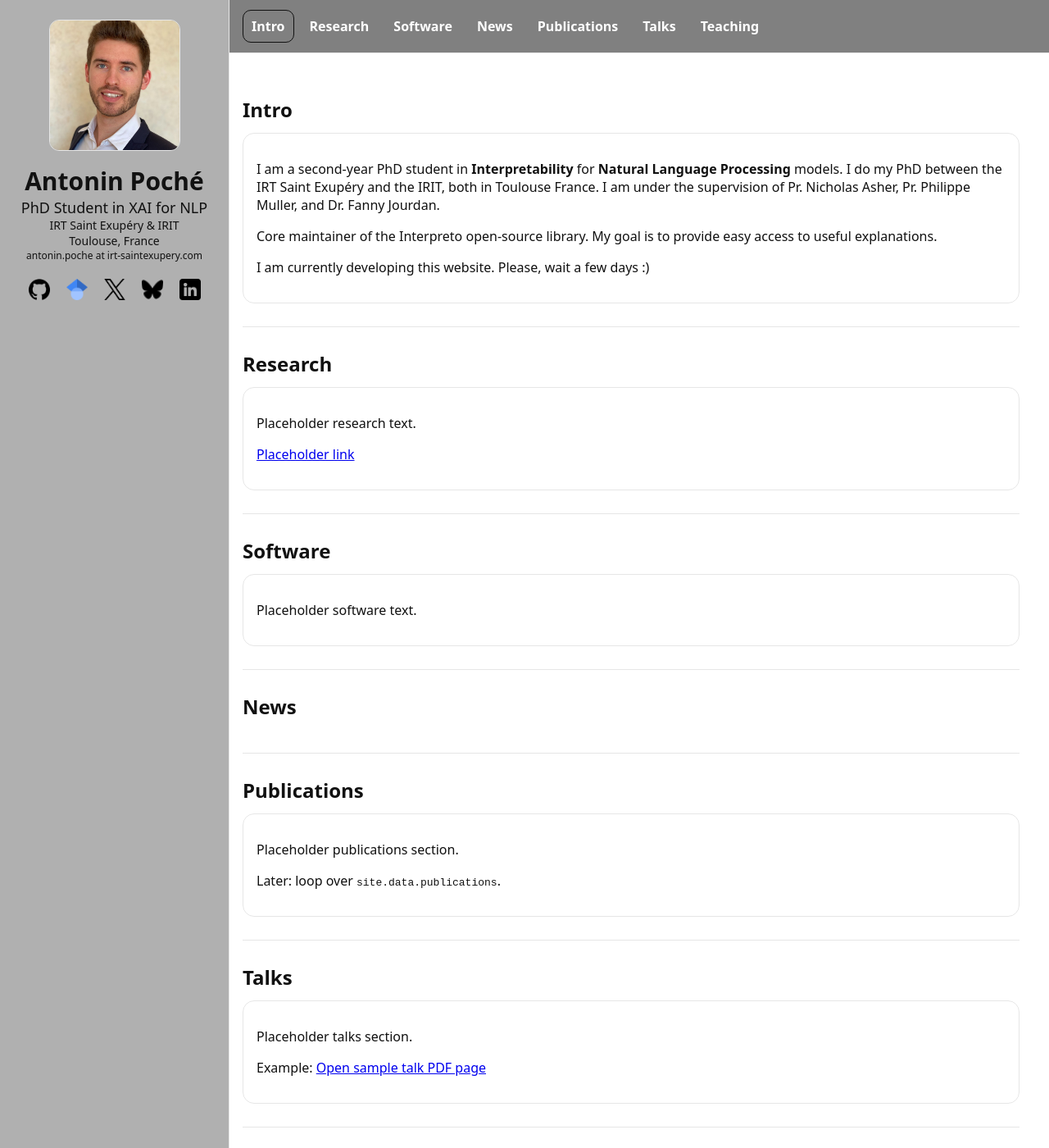
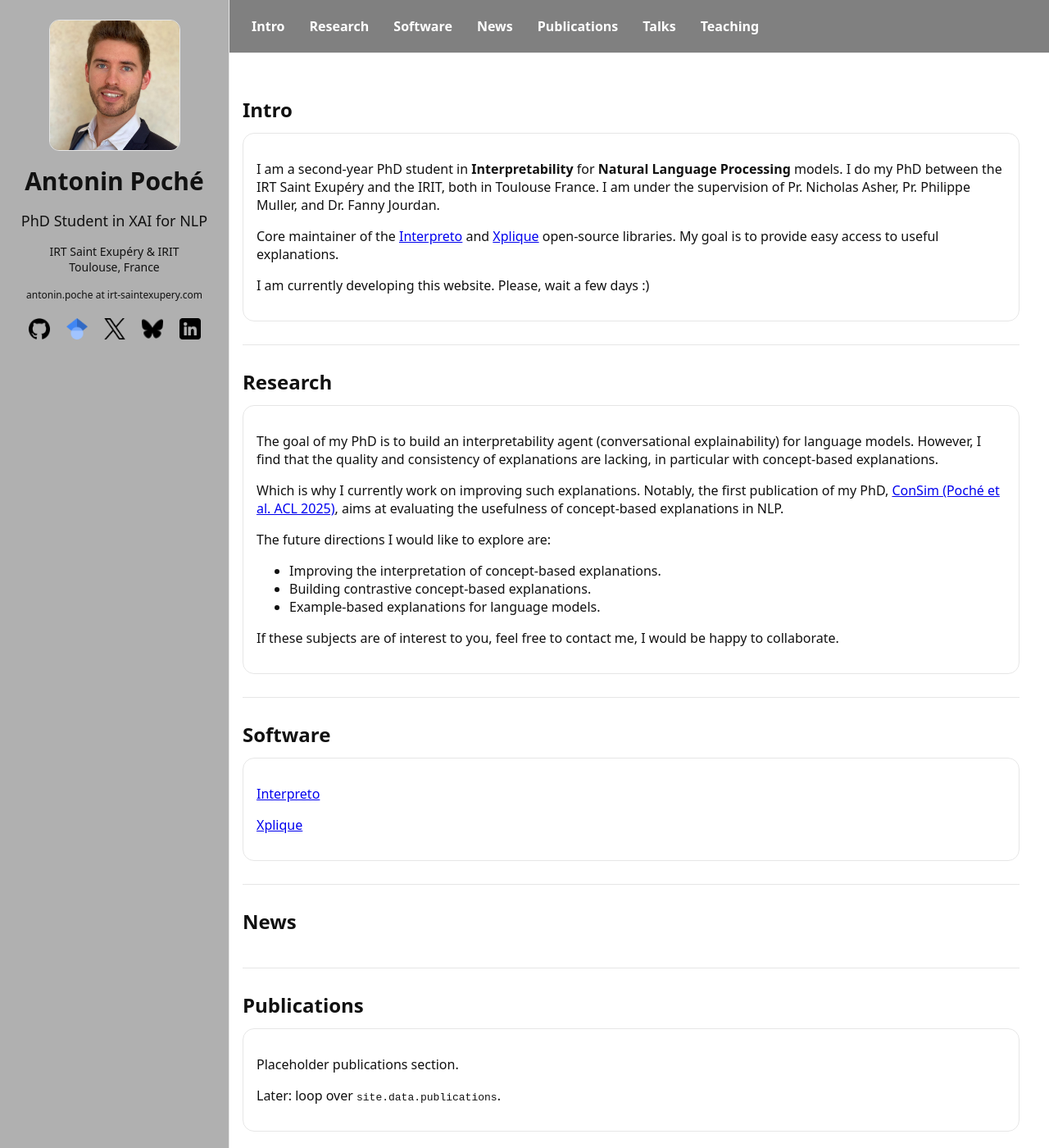
Before and after one commit to AntoninPoche/AntoninPoche.github.io, a Jekyll site: the page built from index.html, in a window 1280 px wide and 1400 px high. Shown: the whole window at 82% size. Built offline with Jekyll 4.4.1, drawn with Linux system fonts in a browser that asks for light colours.

Commit message:
fill research section

```diff
--- a/_includes/sections/intro.html
+++ b/_includes/sections/intro.html
@@ -2,7 +2,9 @@
   <p>I am a second-year PhD student in <b>Interpretability</b> for <b>Natural Language Processing</b> models.
     I do my PhD between the IRT Saint Exupéry and the IRIT, both in Toulouse France.
     I am under the supervision of Pr. Nicholas Asher, Pr. Philippe Muller, and Dr. Fanny Jourdan.</p>
-  <p>Core maintainer of the Interpreto open-source library. My goal is to provide easy access to useful explanations.
+  <p>Core maintainer of the <a class="link" href="https://github.com/FOR-sight-ai/interpreto">Interpreto</a> and
+    <a class="link" href="https://github.com/deel-ai/xplique">Xplique</a> open-source libraries.
+    My goal is to provide easy access to useful explanations.
   </p>
   <p>I am currently developing this website. Please, wait a few days :)</p>
 </div>
--- a/_includes/sections/research.html
+++ b/_includes/sections/research.html
@@ -1,4 +1,18 @@
 <div class="card">
-  <p>Placeholder research text.</p>
-  <p><a href="#">Placeholder link</a></p>
+  <p>The goal of my PhD is to build an interpretability agent (conversational explainability) for language models.
+    However, I find that the quality and consistency of explanations are lacking, in particular with concept-based
+    explanations.
+  </p>
+  <p>Which is why I currently work on improving such explanations.
+    Notably, the first publication of my PhD,
+    <a class="link" href="https://arxiv.org/abs/2501.05855">ConSim (Poché et al. ACL 2025)</a>,
+    aims at evaluating the usefulness of concept-based explanations in NLP.
+  </p>
+  <p>The future directions I would like to explore are:</p>
+  <ul>
+    <li>Improving the interpretation of concept-based explanations.</li>
+    <li>Building contrastive concept-based explanations.</li>
+    <li>Example-based explanations for language models.</li>
+  </ul>
+  <p>If these subjects are of interest to you, feel free to contact me, I would be happy to collaborate.</p>
 </div>
--- a/_includes/sections/software.html
+++ b/_includes/sections/software.html
@@ -1,3 +1,4 @@
 <div class="card">
-  <p>Placeholder software text.</p>
+  <p><a class="link" href="https://github.com/FOR-sight-ai/interpreto">Interpreto</a></p>
+  <p><a class="link" href="https://github.com/deel-ai/xplique">Xplique</a></p>
 </div>
--- a/_includes/sidebar.html
+++ b/_includes/sidebar.html
@@ -2,12 +2,10 @@
   <div class="sidebar-inner">
     <img class="avatar" src="{{ site.data.sidebar.photo | relative_url }}" alt="Profile photo" />
 
-    <div class="sidebar-text">
-      <div class="name" style="font-size: 30px;">{{ site.data.sidebar.name }}</div>
-      <div class="title" style="font-size: 18px;">{{ site.data.sidebar.title }}</div>
-      <div class="location" style="font-size: 14px;">{{ site.data.sidebar.location | newline_to_br }}</div>
-      <div class="email" style="font-size: 12px;">{{ site.data.sidebar.email }}</div>
-    </div>
+    <div class="sidebar-name">{{ site.data.sidebar.name }}</div>
+    <div class="sidebar-title">{{ site.data.sidebar.title }}</div>
+    <div class="sidebar-location">{{ site.data.sidebar.location | newline_to_br }}</div>
+    <div class="sidebar-email">{{ site.data.sidebar.email }}</div>
 
     <div class="icons">
       {% for c in site.data.sidebar.contacts %}
--- a/_includes/topnav.html
+++ b/_includes/topnav.html
@@ -1,7 +1,7 @@
 <nav class="topnav" aria-label="Sections">
   <div class="tabs">
     {% for s in site.data.sections %}
-    <a class="tab" href="#{{ s.id }}" data-target="{{ s.id }}">
+    <a class="tab" href="#{{ s.id }}">
       <strong>{{ s.title }}</strong>
     </a>
     {% endfor %}
--- a/assets/css/main.css
+++ b/assets/css/main.css
@@ -35,6 +35,7 @@
   min-height: 100vh;
 }
 
+/* Sidebar styles */
 .sidebar {
   position: sticky;
   top: 0;
@@ -55,6 +56,25 @@
   /* centers text inside */
 }
 
+.sidebar-name {
+  font-size: 30px;
+  font-weight: 700;
+}
+
+.sidebar-title {
+  font-size: 18px;
+  color: var(--text);
+}
+
+.sidebar-location {
+  font-size: 14px;
+  color: var(--text);
+}
+
+.sidebar-email {
+  font-size: 12px;
+  color: var(--text);
+}
 
 .avatar {
   width: 160px;
@@ -64,12 +84,6 @@
   border: 1px solid var(--border);
 }
 
-.name {
-  font-size: 20px;
-  font-weight: 700;
-}
-
-/* icon row */
 .icons {
   display: flex;
   gap: 12px;
```
